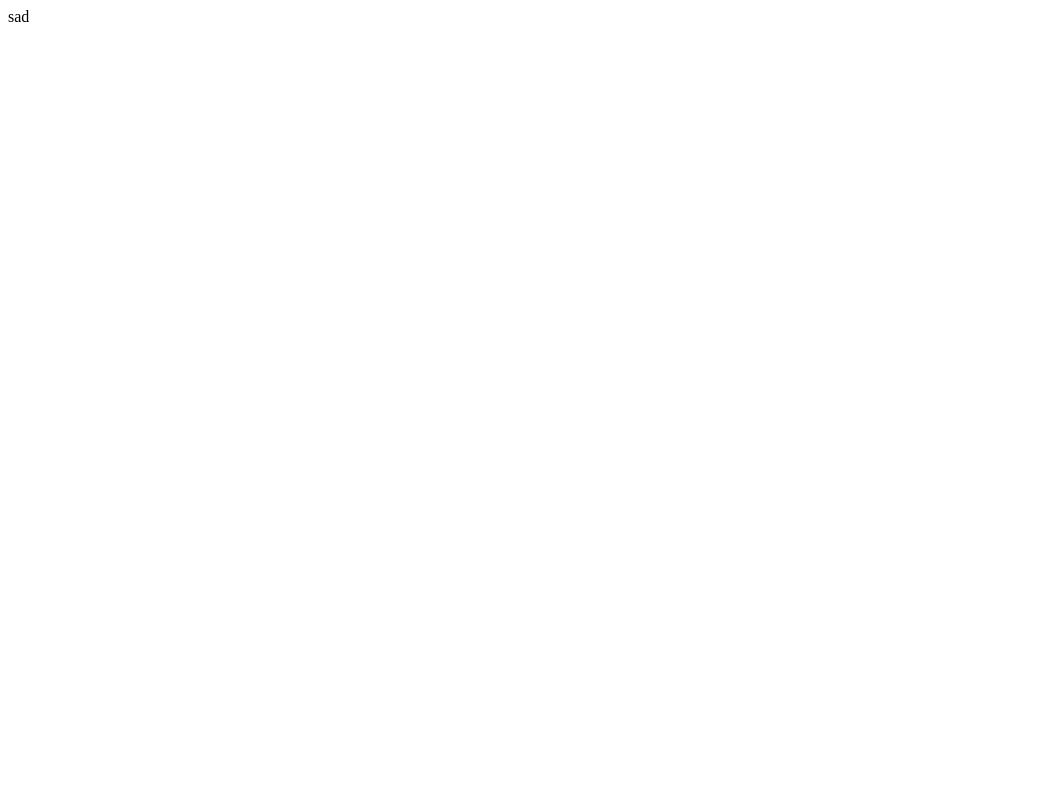
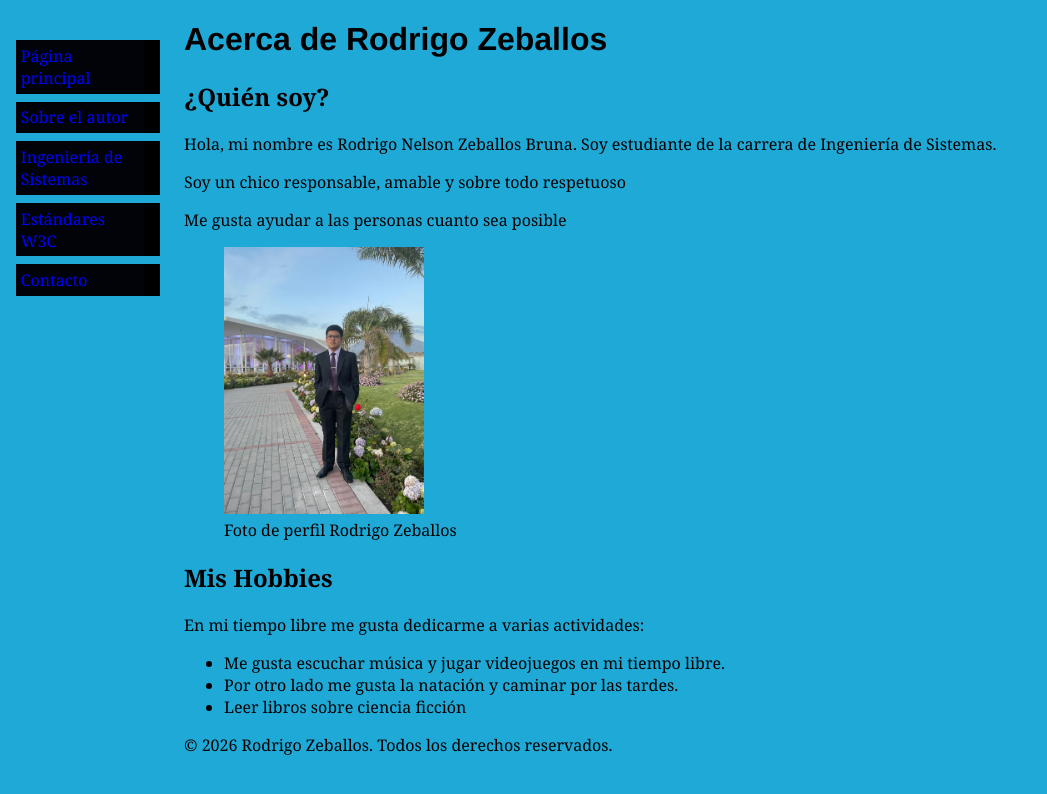
Before and after one commit to rodrigozeballosbruna-cell/IDWeb, a plain HTML site: page Lab01/author.html in a window 1280 px wide. Shown: the whole page, without its empty margins (0-1047 px from the left). Drawn offline with Linux system fonts and the light colour scheme.

Commit message:
Cambios en página,estilo y author

```diff
--- a/Lab01/author.html
+++ b/Lab01/author.html
@@ -1 +1,52 @@
-sad
+<!DOCTYPE html>
+<html lang="es">
+<head>
+    <meta charset="UTF-8">
+    <title>Sobre el Autor - Rodrigo Zeballos</title>
+    <link rel="stylesheet" type="text/css" href="css/style.css">
+</head>
+<body>
+
+    <!-- Menú de navegación -->
+    <ul class="navbar">
+        <li><a href="index.html">Página principal</a></li>
+        <li><a href="author.html">Sobre el autor</a></li>
+        <li><a href="system.html">Ingeniería de Sistemas</a></li>
+        <li><a href="w3c.html">Estándares W3C</a></li>
+        <li><a href="contact.html">Contacto</a></li>
+    </ul>
+
+    <!-- Contenido principal sobre el autor -->
+    <main>
+        <h1>Acerca de Rodrigo Zeballos</h1>
+
+        <article>
+            <h2>¿Quién soy?</h2>
+            <p>Hola, mi nombre es Rodrigo Nelson Zeballos Bruna.
+                Soy estudiante de la carrera de Ingeniería de Sistemas.</p>
+            <p>Soy un chico responsable, amable y sobre todo respetuoso </p>
+            <p>Me gusta ayudar a las personas cuanto sea posible </p>
+            <!-- Imagen con etiqueta semántica figure y alt -->
+            <figure>
+                <img src="img/RodrigoZeballos.jpeg" alt="Fotografía de Rodrigo Zeballos" width="200">
+                <figcaption>Foto de perfil Rodrigo Zeballos</figcaption>
+            </figure>
+        </article>
+
+        <article>
+            <h2>Mis Hobbies</h2>
+            <p>En mi tiempo libre me gusta dedicarme a varias actividades:</p>
+            <ul>
+                <li>Me gusta escuchar música y jugar videojuegos en mi tiempo libre.</li>
+                <li>Por otro lado me gusta la natación y caminar por las tardes.</li>
+                <li>Leer libros sobre ciencia ficción</li>
+            </ul>
+        </article>
+    </main>
+
+    <footer>
+        <p>&copy; 2026 Rodrigo Zeballos. Todos los derechos reservados.</p>
+    </footer>
+
+</body>
+</html>
--- a/Lab01/css/style.css
+++ b/Lab01/css/style.css
@@ -1 +1,45 @@
-sadf
+body {
+  padding-left: 11em;
+  font-family: Georgia, "Times New Roman", Times New Roman, serif;
+  color: black;
+  background-color: #1fa9d7;
+}
+
+ul.navbar {
+  list-style: none;
+  padding: 0;
+  margin: 0;
+  position: absolute;
+  top: 2em;
+  left: 1em;
+  width: 9em;
+}
+
+h1 {
+  font-family: Helvetica, Geneva, Arial, SunSans-Regular, sans-serif;
+}
+
+ul.navbar li {
+  background: rgb(1, 3, 8);
+  margin: 0.5em 0;
+  padding: 0.3em;
+  border-right: 1em solid black;
+}
+
+ul.navbar a {
+  text-decoration: none;
+}
+
+a:link {
+  color: blue;
+}
+
+a:visited {
+  color: purple;
+}
+
+address {
+  margin-top: 1em;
+  padding-top: 1em;
+  border-top: thin dotted;
+}
```
Also changed, not shown: Lab01/index.html (+36 -1 lines), Lab01/system.html (+43 -1 lines), Lab01/img/RodrigoZeballos.jpeg (added), Lab01/img/photo.png (deleted).
